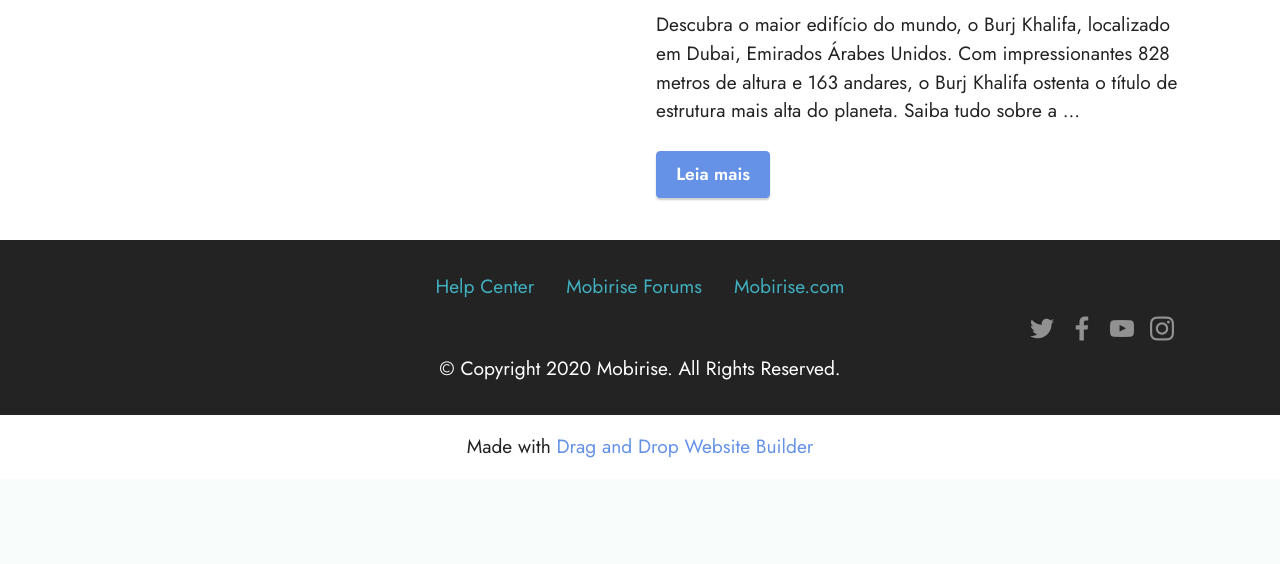
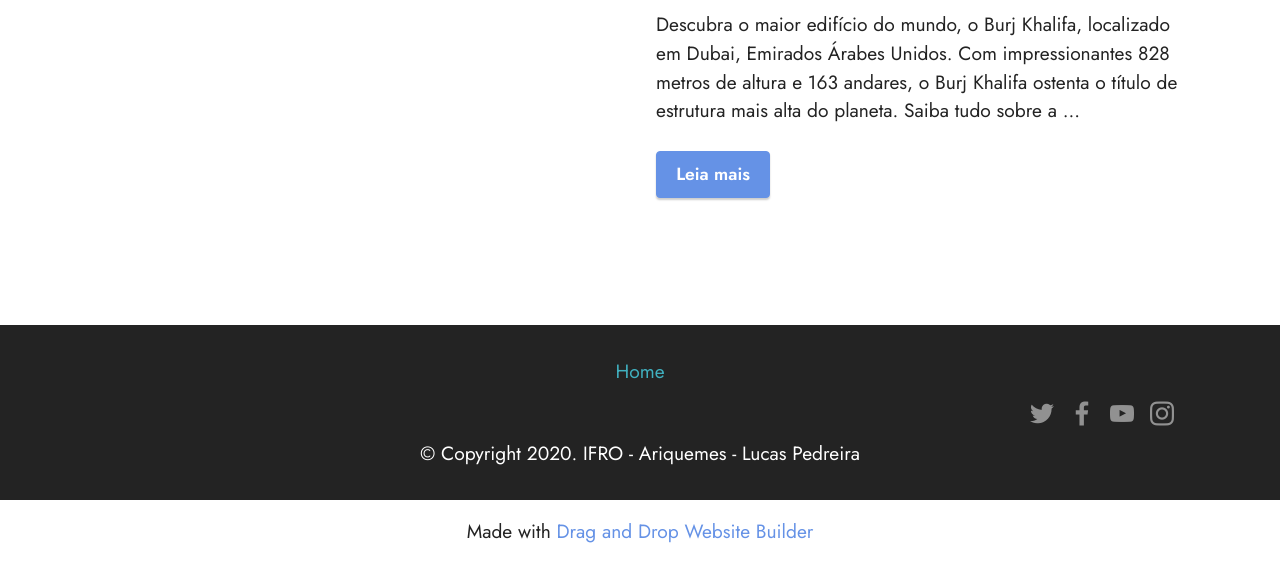
Before and after one commit to lucasxpto/blog-django, a Django app: page / in a window 1280 px wide. Shown: the part 1074-1638 px from the top of the page. Before the commit the page ends 1532 px from the top, so only its background shows below. Run offline with Django 4.2, Linux system fonts and the light colour scheme; data comes from the database, SQL or seed files in the repository; both versions use the stored data as it was after the commit; some libraries are stand-ins or nearby versions.

Commit message:
projeto entregue

```diff
--- a/blog/urls.py
+++ b/blog/urls.py
@@ -5,6 +5,7 @@
 from blog import settings
 
 urlpatterns = [
+                  path('', include('home.urls')),
+                  path('post/', include('post.urls')),
                   path('admin/', admin.site.urls),
-                  path('', include('home.urls')),
               ] + static(settings.MEDIA_URL, document_root=settings.MEDIA_ROOT)
--- a/home/templates/home/hero.html
+++ b/home/templates/home/hero.html
@@ -21,7 +21,7 @@
                     <img src="{{ destaque.imagem.large.url }}" alt="{{ destaque.titulo }}"
                          class="img-fluid img-thumbnail">
                     <div class="mbr-section-btn align-left mt-2 mt-lg-4">
-                        <a class="btn btn-primary display-4" href="">Leia mais</a>
+                        <a class="btn btn-primary display-4" href="{% url 'post_detail' destaque.slug %}">Leia mais</a>
                     </div>
                 </div>
             </div>
--- a/home/templates/home/index.html
+++ b/home/templates/home/index.html
@@ -6,6 +6,6 @@
 
     {% include 'home/hero.html' %}
 
-    {% include 'home/posts_list.html' %}
+    {% include 'home/post_list.html' %}
 
 {% endblock %}
--- /dev/null
+++ b/home/templates/home/post_list.html
@@ -0,0 +1,81 @@
+{% for post in posts %}
+    <section data-bs-version="5.1" class="content10 cid-tzVgp39K95" id="content10-1">
+
+        <div class="container">
+            <div class="row justify-content-center">
+                <div class="col-12 col-md">
+
+                    <img class="img-fluid"
+                         src="{{ post.imagem.large.url }}" alt="{{ post.titulo }}" title="{{ post.titulo }}">
+
+                </div>
+                <div class="col-md-12 col-lg-6 sm:mt-4">
+
+                    <h6 class="mbr-section-subtitle mbr-fonts-style mb-4 display-5">
+                        {{ post.titulo }}
+                    </h6>
+
+                    <p class="mbr-text mbr-fonts-style display-7">
+                        {{ post.corpo|truncatewords:40 }}
+                    </p>
+
+                    <div class="mbr-section-btn align-left">
+                        <a class="btn btn-primary display-4" href="{% url 'post_detail' post.slug %}">Leia mais</a>
+                    </div>
+
+                </div>
+
+
+            </div>
+        </div>
+    </section>
+
+{% endfor %}
+
+
+<nav aria-label="Page navigation example">
+    <ul class="pagination justify-content-center py-4">
+
+
+        {% if posts.has_previous %}
+            <li class="page-item">
+                <a class="page-link" href="?page=1">&laquo; primeira</a>
+            </li>
+            <li class="page-item">
+                <a class="page-link" href="?page={{ posts.previous_page_number }}">anterior</a>
+            </li>
+        {% endif %}
+
+
+
+        {% if posts.has_next %}
+            <li class="page-item">
+                <a class="page-link" href="?page={{ posts.next_page_number }}">próxima</a>
+            </li>
+            <li class="page-item">
+                <a class="page-link" href="?page={{ posts.paginator.num_pages }}">última &raquo;</a>
+            </li>
+        {% endif %}
+
+
+    </ul>
+</nav>
+
+
+{#<div class="pagination justify-content-center">#}
+{#    <span class="step-links">#}
+{#        {% if posts.has_previous %}#}
+{#            <a class="page-link" href="?page=1">&laquo; primeira</a>#}
+{#            <a class="page-link" href="?page={{ posts.previous_page_number }}">anterior</a>#}
+{#        {% endif %}#}
+{##}
+{#        <span class="current">#}
+{#            Página {{ posts.number }} de {{ posts.paginator.num_pages }}.#}
+{#        </span>#}
+{##}
+{#        {% if posts.has_next %}#}
+{#            <a class="page-link" href="?page={{ posts.next_page_number }}">próxima</a>#}
+{#            <a class="page-link" href="?page={{ posts.paginator.num_pages }}">última &raquo;</a>#}
+{#        {% endif %}#}
+{#    </span>#}
+{#</div>#}
--- a/home/templates/home/posts_list.html
+++ /dev/null
@@ -1,32 +0,0 @@
-{% for post in posts %}
-    <section data-bs-version="5.1" class="content10 cid-tzVgp39K95" id="content10-1">
-
-        <div class="container">
-            <div class="row justify-content-center">
-                <div class="col-12 col-md">
-
-                    <img class="img-fluid"
-                         src="{{ post.imagem.large.url }}" alt="{{ post.titulo }}" title="{{ post.titulo }}">
-
-                </div>
-                <div class="col-md-12 col-lg-6 sm:mt-4">
-
-                    <h6 class="mbr-section-subtitle mbr-fonts-style mb-4 display-5">
-                        {{ post.titulo }}
-                    </h6>
-
-                    <p class="mbr-text mbr-fonts-style display-7">
-                        {{ post.corpo|truncatewords:40 }}
-                    </p>
-
-                    <div class="mbr-section-btn align-left"><a class="btn btn-primary display-4" href="">Leia mais</a>
-                    </div>
-
-                </div>
-
-
-            </div>
-        </div>
-    </section>
-
-{% endfor %}
--- a/home/views.py
+++ b/home/views.py
@@ -1,3 +1,4 @@
+from django.core.paginator import Paginator
 from django.views.generic import TemplateView
 
 from post.models import Post
@@ -9,5 +10,8 @@
     def get_context_data(self, **kwargs):
         context = super().get_context_data(**kwargs)
         context['destaque'] = Post.publicados.post_destacado().first()
-        context['posts'] = Post.publicados.all().order_by('-publicado')
+        post_list = Post.publicados.all().order_by('-publicado')
+        paginator = Paginator(post_list, 5)
+        page = self.request.GET.get('page')
+        context['posts'] = paginator.get_page(page)
         return context
--- /dev/null
+++ b/post/urls.py
@@ -0,0 +1,7 @@
+from django.urls import path
+
+from .views import PostDetailView
+
+urlpatterns = [
+    path('<slug:slug>/', PostDetailView.as_view(), name='post_detail'),
+]
--- a/templates/footer.html
+++ b/templates/footer.html
@@ -10,14 +10,8 @@
                     <ul class="foot-menu">
 
 
-                        <li class="foot-menu-item mbr-fonts-style display-7"><a href="https://mobirise.com/help/"
-                                                                                class="text-success">Help Center</a>
-                        </li>
-                        <li class="foot-menu-item mbr-fonts-style display-7"><a href="http://forums.mobirise.com/"
-                                                                                class="text-success">Mobirise Forums</a>
-                        </li>
-                        <li class="foot-menu-item mbr-fonts-style display-7"><a href="https://mobirise.com/"
-                                                                                class="text-success">Mobirise.com</a>
+                        <li class="foot-menu-item mbr-fonts-style display-7"><a href="{% url 'home' %}"
+                                                                                class="text-success">Home</a>
                         </li>
                     </ul>
                 </div>
@@ -26,22 +20,22 @@
 
 
                         <div class="soc-item">
-                            <a href="https://twitter.com/mobirise" target="_blank">
+                            <a href="#" target="_blank">
                                 <span class="socicon-twitter socicon mbr-iconfont mbr-iconfont-social"></span>
                             </a>
                         </div>
                         <div class="soc-item">
-                            <a href="https://www.facebook.com/pages/Mobirise/1616226671953247" target="_blank">
+                            <a href="#" target="_blank">
                                 <span class="socicon-facebook socicon mbr-iconfont mbr-iconfont-social"></span>
                             </a>
                         </div>
                         <div class="soc-item">
-                            <a href="https://www.youtube.com/c/mobirise" target="_blank">
+                            <a href="#" target="_blank">
                                 <span class="socicon-youtube socicon mbr-iconfont mbr-iconfont-social"></span>
                             </a>
                         </div>
                         <div class="soc-item">
-                            <a href="https://instagram.com/mobirise" target="_blank">
+                            <a href="#" target="_blank">
                                 <span class="mbr-iconfont mbr-iconfont-social socicon-instagram socicon"></span>
                             </a>
                         </div>
@@ -49,7 +43,7 @@
                 </div>
                 <div class="row row-copirayt">
                     <p class="mbr-text mb-0 mbr-fonts-style mbr-white align-center display-7">
-                        © Copyright 2020 Mobirise. All Rights Reserved.
+                        © Copyright 2020. IFRO - Ariquemes - Lucas Pedreira
                     </p>
                 </div>
             </div>
```
Also changed, not shown: post/templates/post/post_detail.html (added, +43 -0 lines), post/views.py (+6 -1 lines), db.sqlite3.
